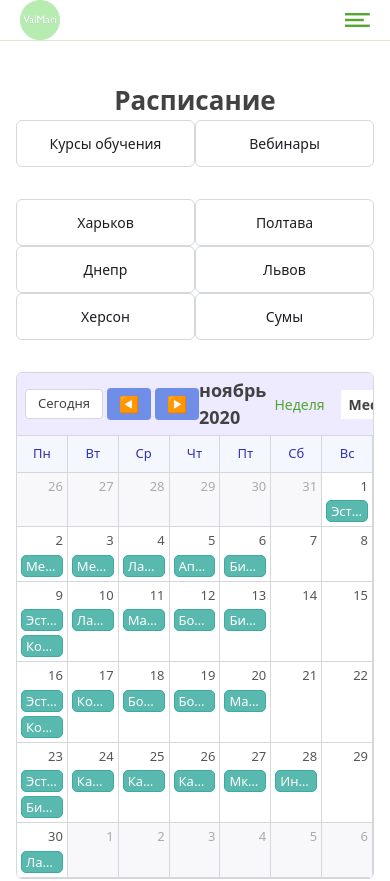
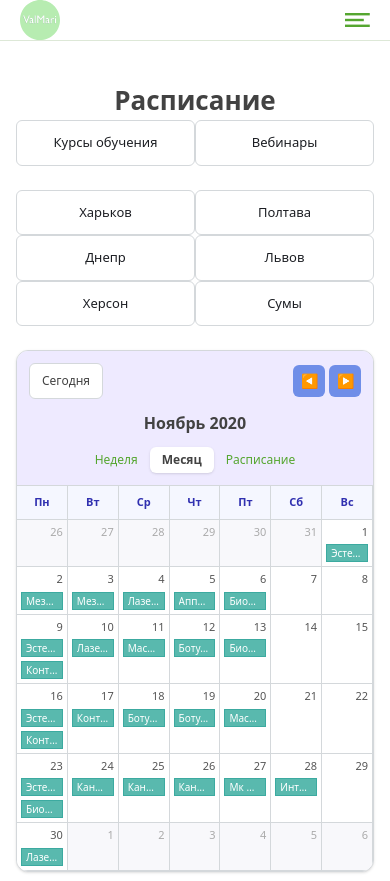
Before and after one commit to ilhomxabibullayevvv/trainingcenter, a Next.js app: page /SchedulePage in a window 390 px wide. Shown: the top 881 px of the page. Built offline with nearby package versions, Linux system fonts and the light colour scheme.

Commit message:
changes to the project

```diff
--- a/app/components/SchedulePage/Schedule.tsx
+++ b/app/components/SchedulePage/Schedule.tsx
@@ -91,7 +91,10 @@ export default function Schedule() {
     0,
   ).getDate();
 
-  const calendarDays = [];
+  const calendarDays: {
+    day: number;
+    currentMonth: boolean;
+  }[] = [];
 
   for (let i = startDay - 1; i >= 0; i--) {
     calendarDays.push({
@@ -232,26 +235,26 @@ export default function Schedule() {
       : [];
 
   return (
-    <section className="py-10">
+    <section className="py-10 sm:py-12">
       <div className="mx-auto w-full max-w-[1200] px-4 sm:px-5">
         <h1 className="mb-[40] text-center text-[26px] font-bold text-[#424242] sm:mb-[60] sm:text-[32px]">
           {language === "RU" ? "Расписание" : "Dars jadvali"}
         </h1>
-        <div className="mb-8 flex flex-wrap">
+        <div className="mb-6 flex flex-wrap sm:mb-8">
           <button
             type="button"
-            className="w-1/2 rounded-md border border-[#D4D8DB] px-3 py-3 text-[14px] font-medium text-[#1C1E23] transition hover:bg-[#B7ECB1] sm:w-auto sm:px-[80] sm:py-4"
+            className="w-1/2 rounded-md border border-[#D4D8DB] px-3 py-3 text-[13px] font-medium text-[#1C1E23] transition hover:bg-[#B7ECB1] sm:w-auto sm:px-[80] sm:py-4 sm:text-[14px]"
           >
             {language === "RU" ? "Курсы обучения" : "Ta’lim kurslari"}
           </button>
           <button
             type="button"
-            className="w-1/2 rounded-md border border-[#D4D8DB] px-3 py-3 text-[14px] font-medium text-[#1C1E23] transition hover:bg-[#B7ECB1] sm:w-auto sm:px-[80] sm:py-4"
+            className="w-1/2 rounded-md border border-[#D4D8DB] px-3 py-3 text-[13px] font-medium text-[#1C1E23] transition hover:bg-[#B7ECB1] sm:w-auto sm:px-[80] sm:py-4 sm:text-[14px]"
           >
             {language === "RU" ? "Вебинары" : "Vebinarlar"}
           </button>
         </div>
-        <div className="mb-8 flex flex-wrap">
+        <div className="mb-6 flex flex-wrap sm:mb-8">
           {[
             ["Харьков", "Xarkov"],
             ["Полтава", "Poltava"],
@@ -263,72 +266,78 @@ export default function Schedule() {
             <button
               key={ru}
               type="button"
-              className="w-1/2 rounded-md border border-[#D4D8DB] px-3 py-3 text-[14px] font-medium text-[#1C1E23] transition hover:bg-[#B7ECB1] sm:w-auto sm:px-[72] sm:py-4"
+              className="w-1/2 rounded-md border border-[#D4D8DB] px-3 py-3 text-[13px] font-medium text-[#1C1E23] transition hover:bg-[#B7ECB1] sm:w-auto sm:px-[72] sm:py-4 sm:text-[14px]"
             >
               {language === "RU" ? ru : uz}
             </button>
           ))}
         </div>
-        <div className="w-full overflow-x-auto">
-          <div className="min-w-[900] overflow-hidden rounded-md border border-[#D4D8DB] bg-white">
-            <div className="flex items-center justify-between border-b border-[#D4D8DB] bg-[#eeeaff] px-2 py-1">
-              <div className="flex items-center gap-1">
+        <div className="w-full">
+          <div className="overflow-hidden rounded-xl border border-[#D4D8DB] bg-white shadow-sm sm:rounded-md sm:shadow-none">
+            <div className="border-b border-[#D4D8DB] bg-[#eeeaff] px-3 py-3 sm:px-2 sm:py-1">
+              <div className="flex flex-col gap-3 sm:flex-row sm:items-center sm:justify-between">
+                <div className="flex items-center justify-between gap-1 sm:justify-start">
                   <button
                     type="button"
                     onClick={today}
-                  className="rounded border border-[#D4D8DB] bg-white px-3 py-1 text-[13px] text-[#424242]"
+                    className="rounded-md border border-[#D4D8DB] bg-white px-3 py-2 text-[12px] text-[#424242] transition hover:bg-[#f5f5f5] sm:py-1 sm:text-[13px]"
                   >
                     {language === "RU" ? "Сегодня" : "Bugun"}
                   </button>
+                  <div className="flex gap-1">
                     <button
                       type="button"
                       onClick={previousMonth}
-                  className="rounded bg-[#6f8ee8] px-3 py-1 text-white transition hover:opacity-80"
+                      className="flex h-8 w-8 items-center justify-center rounded-md bg-[#6f8ee8] text-sm text-white transition hover:opacity-80"
                     >
                       ◀
                     </button>
+
                     <button
                       type="button"
                       onClick={nextMonth}
-                  className="rounded bg-[#6f8ee8] px-3 py-1 text-white transition hover:opacity-80"
+                      className="flex h-8 w-8 items-center justify-center rounded-md bg-[#6f8ee8] text-sm text-white transition hover:opacity-80"
                     >
                       ▶
                     </button>
                   </div>
-              <div className="text-[18px] font-bold text-[#424242]">
+                </div>
+                <div className="text-center text-[16px] font-bold capitalize text-[#424242] sm:text-[18px]">
                   {monthName} {currentDate.getFullYear()}
                 </div>
-              <div className="flex items-center gap-2">
+                <div className="flex justify-center gap-1 sm:justify-end sm:gap-2">
                   <button
                     type="button"
-                  className="px-2 text-[14px] text-[#55A630]"
+                    className="rounded-md px-2 py-1 text-[12px] text-[#55A630] transition hover:bg-white sm:text-[14px]"
                   >
                     {language === "RU" ? "Неделя" : "Hafta"}
                   </button>
                   <button
                     type="button"
-                  className="bg-white px-2 py-1 text-[14px] font-bold text-[#424242]"
+                    className="rounded-md bg-white px-3 py-1 text-[12px] font-bold text-[#424242] shadow-sm sm:text-[14px]"
                   >
                     {language === "RU" ? "Месяц" : "Oy"}
                   </button>
                   <button
                     type="button"
-                  className="px-2 text-[14px] text-[#55A630]"
+                    className="rounded-md px-2 py-1 text-[12px] text-[#55A630] transition hover:bg-white sm:text-[14px]"
                   >
                     {language === "RU" ? "Расписание" : "Jadval"}
                   </button>
+                </div>
               </div>
             </div>
             <div className="grid grid-cols-7 border-b border-[#D4D8DB] bg-[#f5f7ff]">
               {weekDays.map((day) => (
                 <div
                   key={day}
-                  className="border-r border-[#D4D8DB] py-2 text-center text-[13px] font-medium text-[#3030b0]"
+                  className="border-r border-[#D4D8DB] py-2 text-center text-[11px] font-semibold text-[#3030b0] sm:py-2 sm:text-[13px]"
                 >
                   {day}
                 </div>
               ))}
             </div>
+            <div className="max-h-[520] overflow-y-auto sm:max-h-[650]">
               <div className="grid grid-cols-7">
                 {calendarDays.map((date, index) => {
                   const dayEvents = date.currentMonth
@@ -337,12 +346,12 @@ export default function Schedule() {
                   return (
                     <div
                       key={index}
-                    className={`relative min-h-[115] border-b border-r border-[#D4D8DB] p-1 ${
+                      className={`relative min-h-[95] border-b border-r border-[#D4D8DB] p-1 sm:min-h-[115] sm:p-1 ${
                         date.currentMonth ? "bg-white" : "bg-[#f8f8fb]"
                       }`}
                     >
                       <div
-                      className={`mb-1 text-right text-[13px] ${
+                        className={`mb-1 text-right text-[11px] sm:text-[13px] ${
                           date.currentMonth ? "text-[#555]" : "text-[#aaa]"
                         }`}
                       >
@@ -353,10 +362,12 @@ export default function Schedule() {
                           <button
                             key={eventIndex}
                             type="button"
-                          className="block w-full overflow-hidden rounded-[5px] border border-[#3caaa0] bg-[#59b9ae] px-1 py-[2] text-left text-[13px] leading-5 text-white transition hover:bg-[#478F29]"
+                            className="block w-full overflow-hidden rounded-[4] border border-[#3caaa0] bg-[#59b9ae] px-1 py-[2] text-left text-[10px] leading-4 text-white transition hover:bg-[#478F29] sm:text-[13px] sm:leading-5"
                             title={event.title}
                           >
-                          <span className="block truncate">{event.title}</span>
+                            <span className="block truncate">
+                              {event.title}
+                            </span>
                           </button>
                         ))}
                       </div>
@@ -367,6 +378,7 @@ export default function Schedule() {
             </div>
           </div>
         </div>
+      </div>
     </section>
   );
 }
```
Lines whose indentation alone changed are shown as unchanged.
